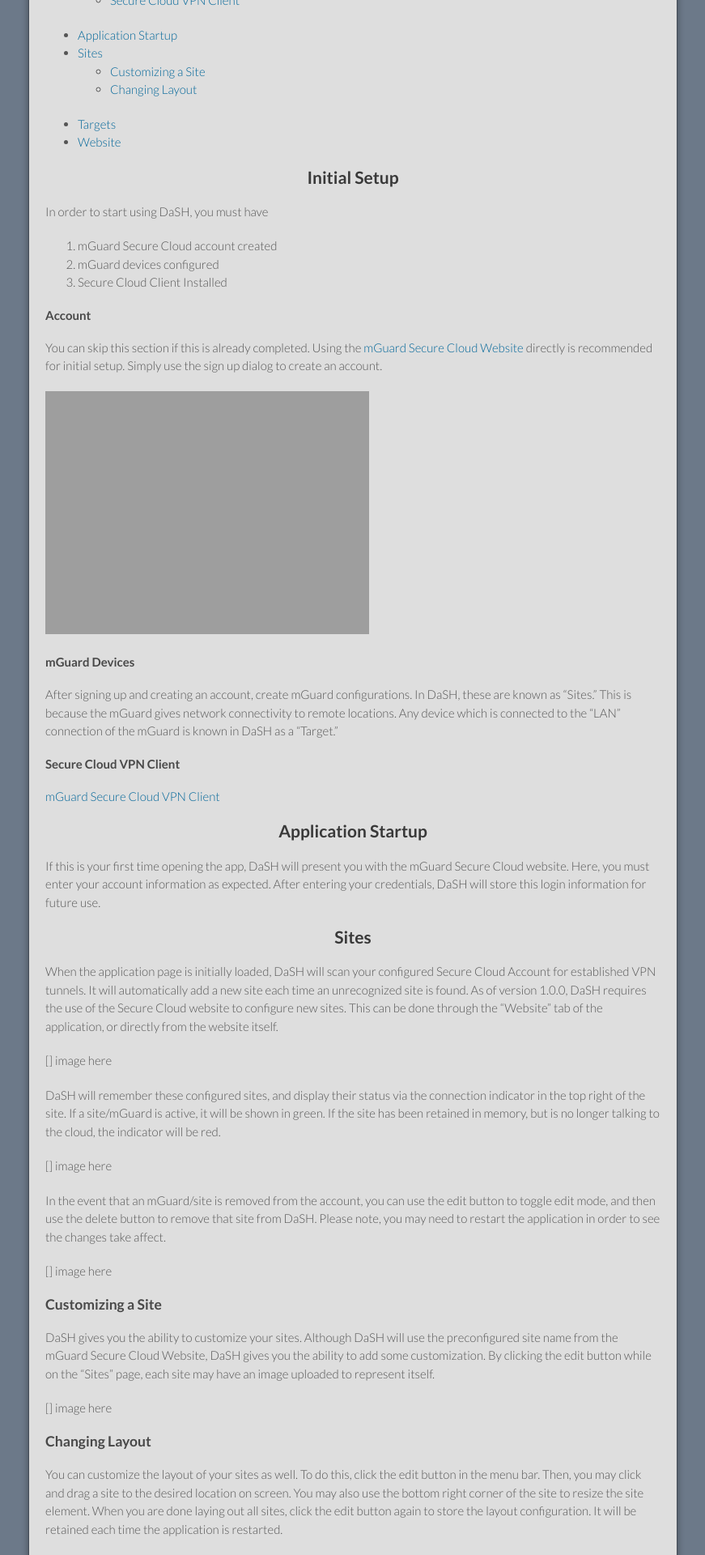
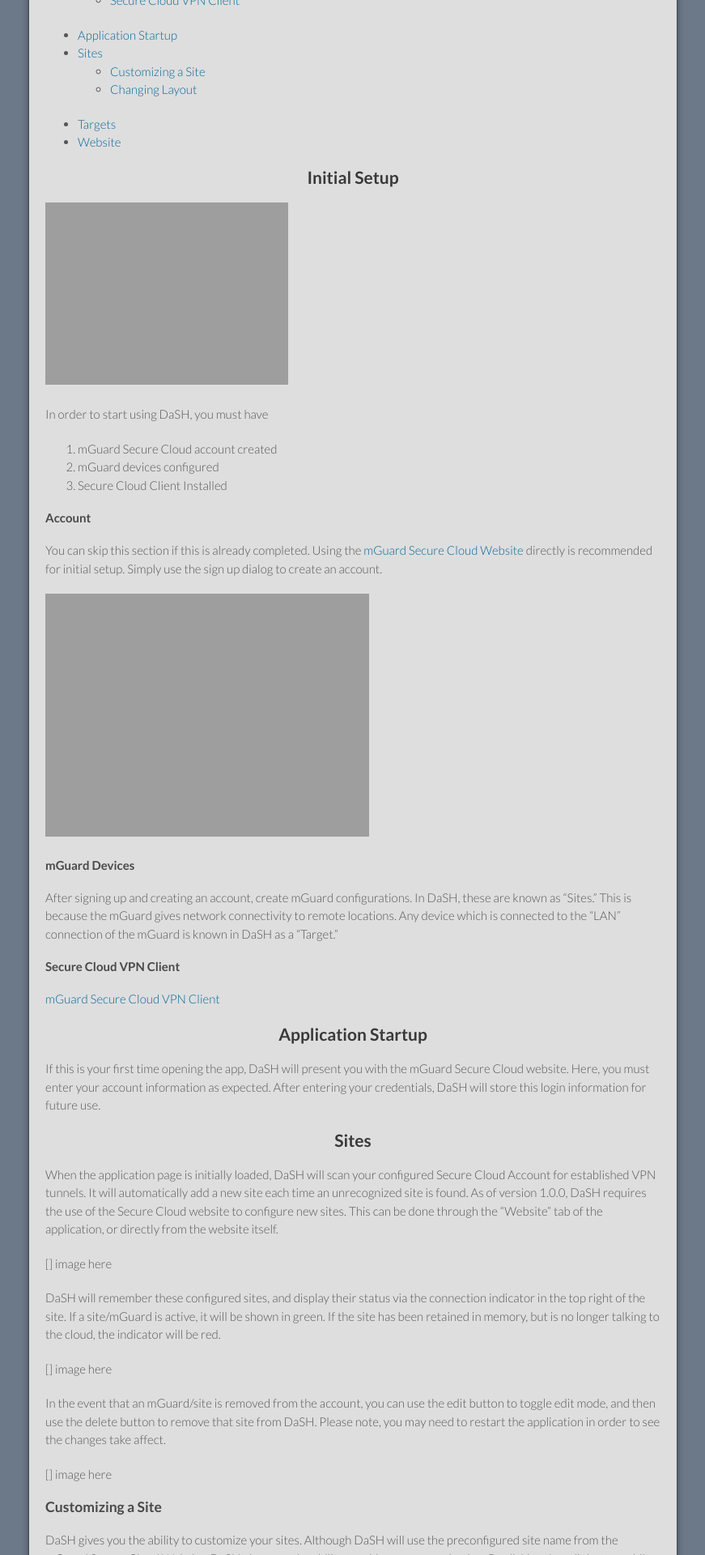
Before and after one commit to zxm2164/dash-app-docs, a Jekyll site: the page built from index.md, in a window 1280 px wide. Shown: the part 502-2422 px from the top of the page at 81% size, without its empty margins (204-1075 px from the left). Built offline with Jekyll 4.4.1, drawn with Linux system fonts in a browser that asks for light colours; our own code applies the rules of GitHub Pages for plain Markdown files.

Commit message:
Added splash screen gif to docs

```diff
--- a/index.md
+++ b/index.md
@@ -14,6 +14,9 @@ DaSH is a desktop application which can be used to remotely monitor web applicat
 
 
 ##	Initial Setup
+
+<img src="{{site.url}}/assets/images/dash-splash.gif" alt="Drawing" style="width: 300px;"/>
+
 In order to start using DaSH, you must have
 
 1. mGuard Secure Cloud account created
```
Also changed, not shown: 1 other file.
